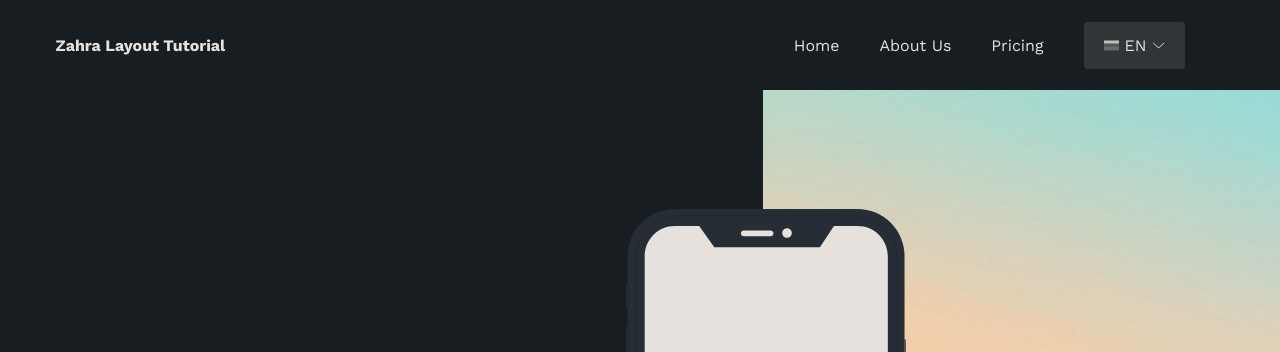
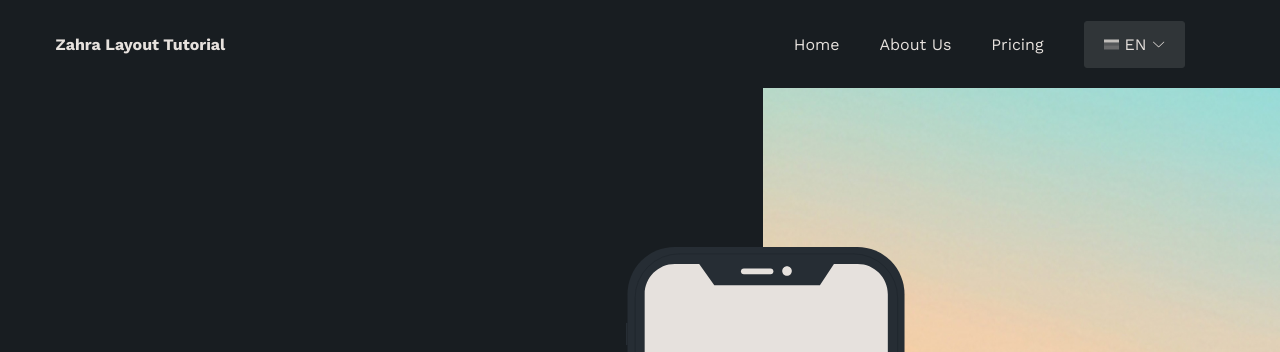
Before and after one commit to zahra-asyifa/Work-Website, a plain HTML site: page index.html in a window 1280 px wide. Shown: the top 352 px of the page. Drawn offline with nearby package versions, Linux system fonts and the light colour scheme.

Commit message:
first commit

```diff
--- a/general.css
+++ b/general.css
@@ -16,3 +16,8 @@ html {
   font-family: "Raleway";
   src: url(fonts/Raleway-Light.ttf);
 }
+
+/* Commit in GitHub */
+/* git remote add origin https://github.com/zahra-asyifa/Work-Website.git
+git branch -M main
+git push -u origin main */
--- a/style.css
+++ b/style.css
@@ -33,7 +33,7 @@ ul {
 
 .nav {
   width: 100%;
-  height: 90px;
+  height: 88px;
   display: flex;
   justify-content: center;
   align-items: center;
@@ -104,7 +104,7 @@ ul {
 
 .hero-section {
   width: 100%;
-  max-height: 800px;
+  max-height: 880px;
   display: flex;
   justify-content: center;
 }
@@ -117,7 +117,7 @@ ul {
   margin-right: auto;
   max-width: 1169px;
   width: 100%;
-  height: 800px;
+  height: 880px;
   gap: 120px;
   z-index: 1;
 }
@@ -131,7 +131,7 @@ ul {
   right: 0;
   left: 60%;
   width: 100vw;
-  height: 800px;
+  height: 880px;
   background-repeat: no-repeat;
 }
 
```
Also changed, not shown: 1 other file.
